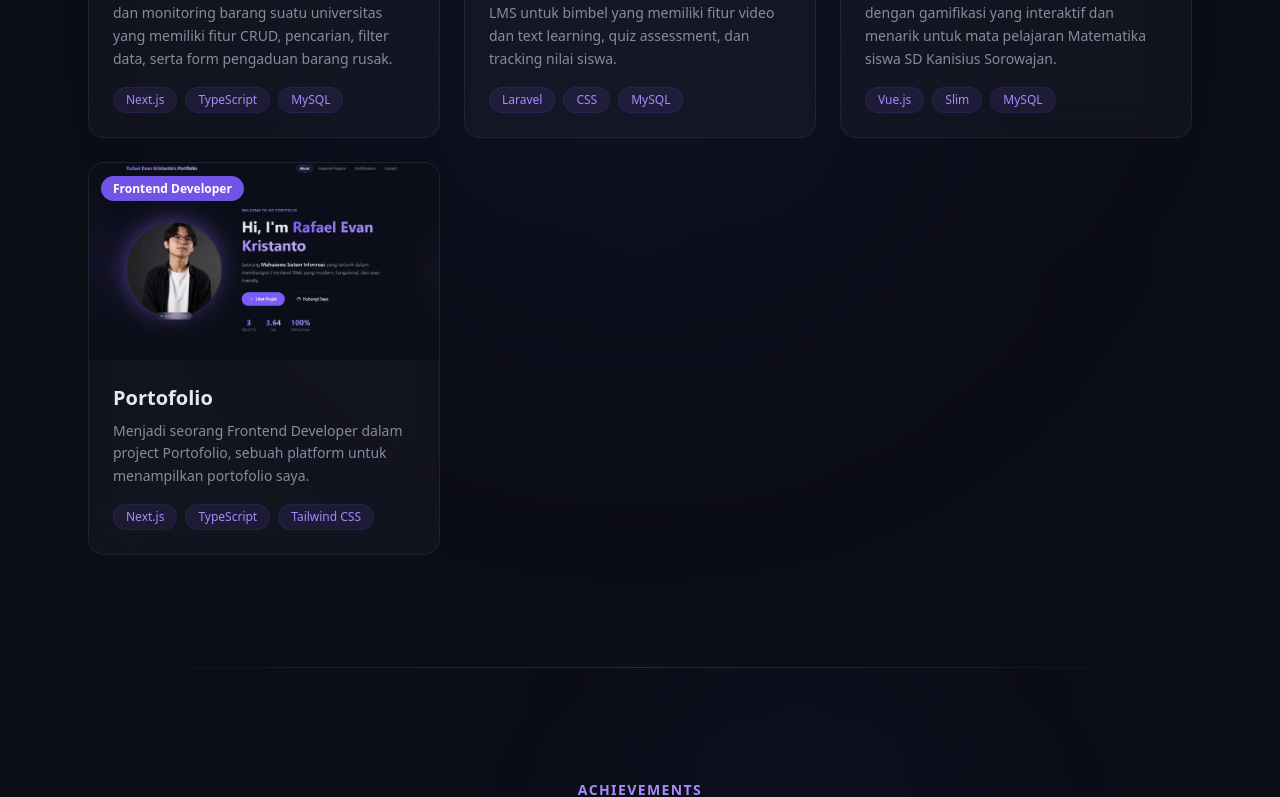
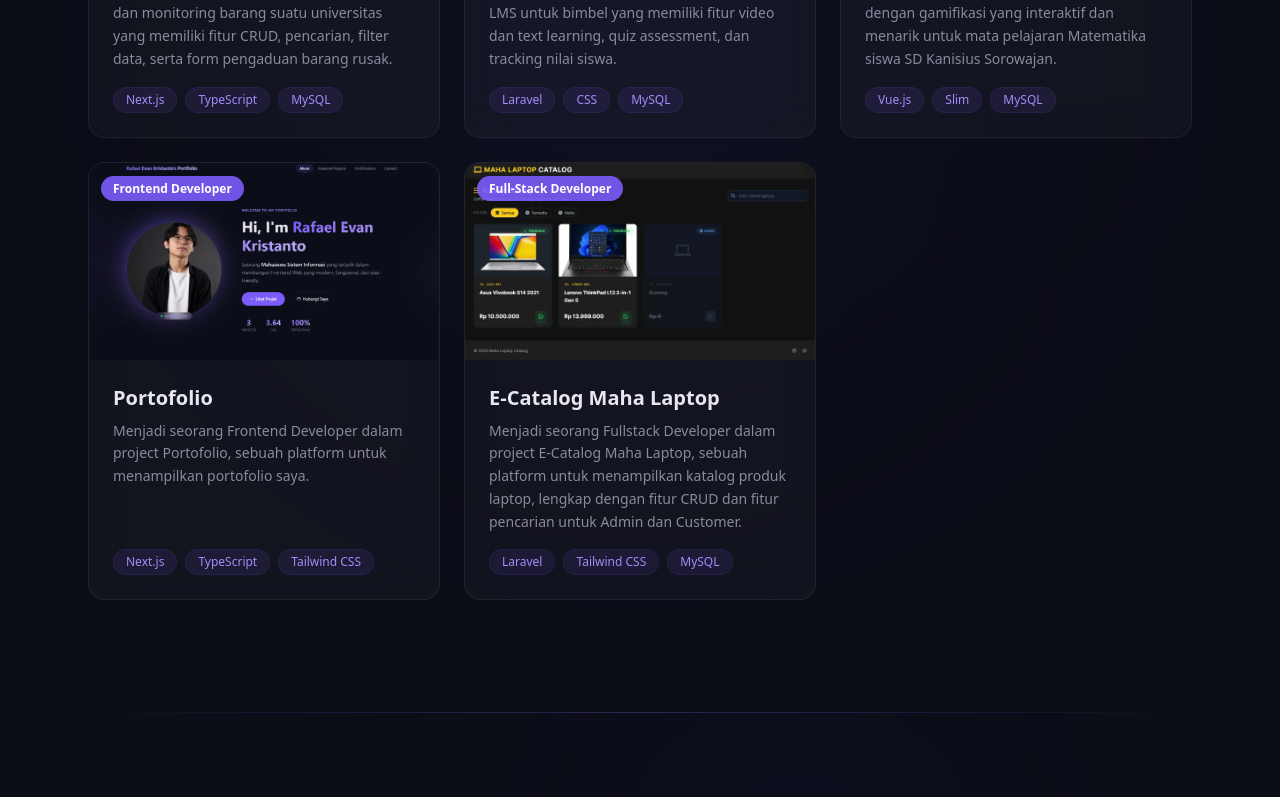
Before and after one commit to rafaelevan-k/Evan-Portfolio, a Next.js app: page / in a window 1280 px wide. Shown: the part 1434-2231 px from the top of the page. Built offline with nearby package versions, Linux system fonts and the light colour scheme.

Commit message:
add: new project maha laptop

```diff
--- a/app/page.tsx
+++ b/app/page.tsx
@@ -30,6 +30,13 @@ const projects = [
     description: "Menjadi seorang Frontend Developer dalam project Portofolio, sebuah platform untuk menampilkan portofolio saya.",
     image: "/project_porto.webp",
     tags: ["Next.js", "TypeScript", "Tailwind CSS"],
+  },
+  {
+    title: "E-Catalog Maha Laptop",
+    role: "Full-Stack Developer",
+    description: "Menjadi seorang Fullstack Developer dalam project E-Catalog Maha Laptop, sebuah platform untuk menampilkan katalog produk laptop, lengkap dengan fitur CRUD dan fitur pencarian untuk Admin dan Customer.",
+    image: "/project_mahalaptop.webp",
+    tags: ["Laravel", "Tailwind CSS", "MySQL"],
   },
 ];
 
@@ -120,7 +127,7 @@ export default function Home() {
               {/* Stats */}
               <div className="flex gap-10 mt-12 justify-center lg:justify-start">
                 {[
-                  { value: "4", label: "Projects" },
+                  { value: "5", label: "Projects" },
                   { value: "3.64", label: "GPA" },
                   { value: "100%", label: "Dedication" },
                 ].map((stat) => (
```
Also changed, not shown: public/project_mahalaptop.png (added), public/project_mahalaptop.webp (added).
